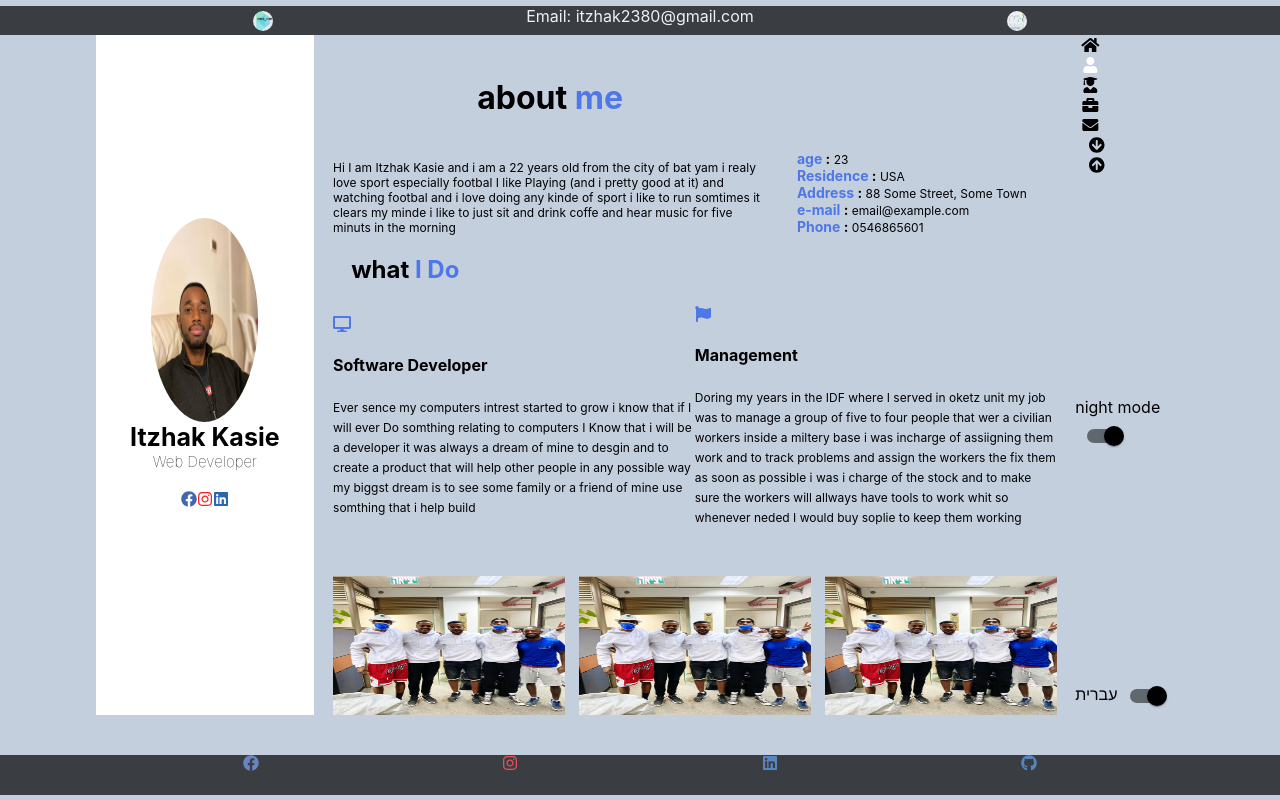
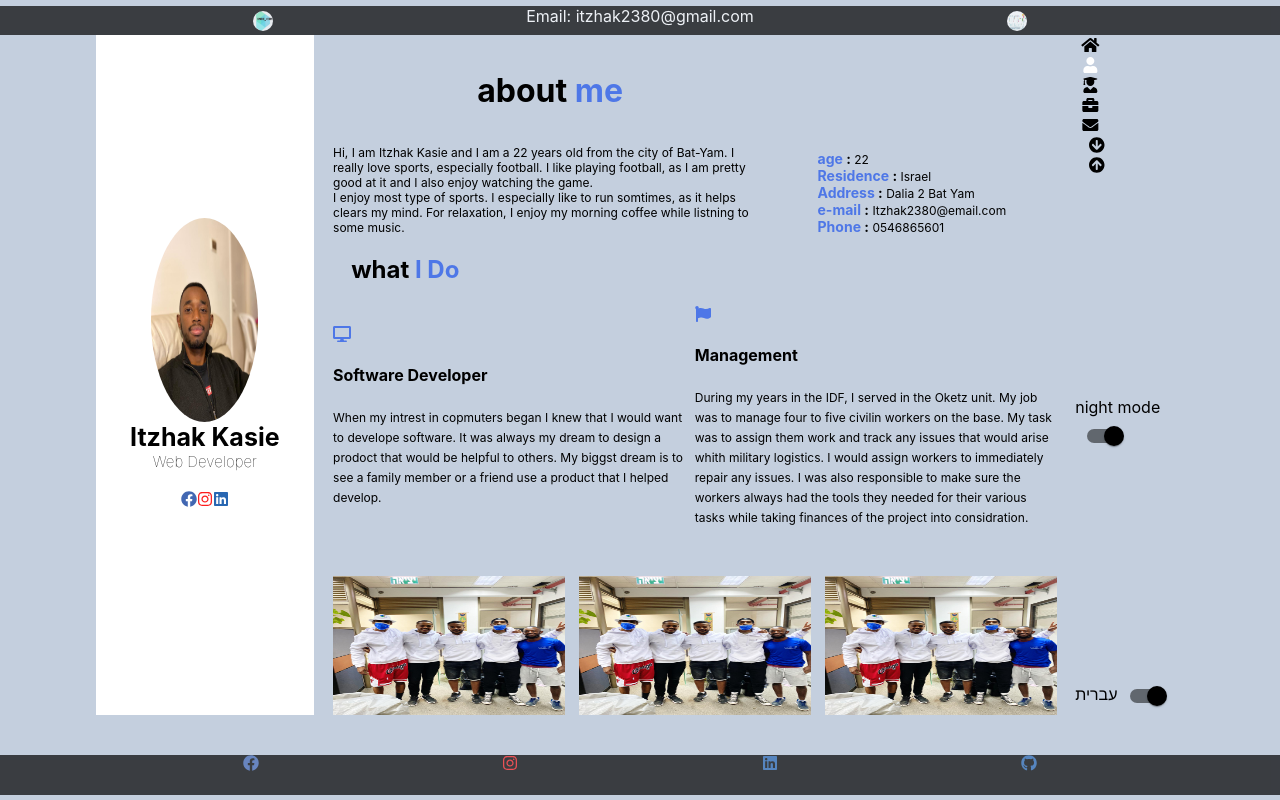
Before and after one commit to itzhak12380/portfolio, a React (Create React App) app: page /AboutMe in a window 1280 px wide. Built offline with nearby package versions, Linux system fonts and the light colour scheme.

Commit message:
text and photos update

```diff
--- a/src/components/LeftSide/LeftSide.jsx
+++ b/src/components/LeftSide/LeftSide.jsx
@@ -26,7 +26,7 @@ const TITLE = styled.span`
 font-size: 15px;
 font-weight: lighter;
 `
-const PicturesArray = ["./Pictures/f5fb162a-cb32-4f52-8714-b30c675f10c0.jpg","./Pictures/טק-קריירה-יוםכיף.jpeg"]
+const PicturesArray = ["/portfolio/Pictures/f5fb162a-cb32-4f52-8714-b30c675f10c0.jpg","/portfolio/Pictures/טק-קריירה-יוםכיף.jpeg"]
 
 function LeftSideHbrow() {
   const [Photo, setPhoto] = useState(0)
--- a/src/components/RightSideContent/PortfolioContent/AboutMe.jsx
+++ b/src/components/RightSideContent/PortfolioContent/AboutMe.jsx
@@ -99,19 +99,20 @@ export function EnglishAboutMe() {
                 <AboutME>
                     <h1 >about <BLUTTEXT style={{ color: TextColor.TextColor }}>me</BLUTTEXT> </h1>
                     <SPANText style={{ display: 'flex', justifyContent: 'flex-start' }}>
-                       Hi I am Itzhak Kasie and i am a 22 years old from the city of bat yam i realy love sport especially footbal I like Playing (and i pretty good at it) and watching footbal and  i love doing any kinde of sport i like to run somtimes it clears my minde i like to just sit and drink coffe and hear music for five minuts in the morning
+                        Hi, I am Itzhak Kasie and I am a 22 years old from the city of Bat-Yam.
+                        I really love sports, especially football. I like playing football, as  I am pretty good at it and I also enjoy  watching the game. {<br />}  I enjoy  most type of sports. I especially like to run somtimes, as it helps clears my mind. For relaxation, I enjoy my morning coffee while listning to some music.
                     </SPANText>
                 </AboutME>
                 <Details>
                     <SPANText>
 
-                        <h3 style={{ display: 'inline' }}> <BLUTTEXT style={{ color: TextColor.TextColor }}>age</BLUTTEXT> :</h3> <SPANText >23</SPANText>
+                        <h3 style={{ display: 'inline' }}> <BLUTTEXT style={{ color: TextColor.TextColor }}>age</BLUTTEXT> :</h3> <SPANText >22</SPANText>
                         <br />
-                        <h3 style={{ display: 'inline' }}> <BLUTTEXT style={{ color: TextColor.TextColor }}>Residence</BLUTTEXT> :</h3> <SPANText >USA</SPANText>
+                        <h3 style={{ display: 'inline' }}> <BLUTTEXT style={{ color: TextColor.TextColor }}>Residence</BLUTTEXT> :</h3> <SPANText >Israel</SPANText>
                         <br />
-                        <h3 style={{ display: 'inline' }}><BLUTTEXT style={{ color: TextColor.TextColor }}>Address</BLUTTEXT>  :</h3> <SPANText >88 Some Street, Some Town</SPANText>
+                        <h3 style={{ display: 'inline' }}><BLUTTEXT style={{ color: TextColor.TextColor }}>Address</BLUTTEXT>  :</h3> <SPANText >Dalia 2 Bat Yam</SPANText>
                         <br />
-                        <h3 style={{ display: 'inline' }}><BLUTTEXT style={{ color: TextColor.TextColor }}>e-mail</BLUTTEXT>  :</h3> <SPANText  >email@example.com</SPANText>
+                        <h3 style={{ display: 'inline' }}><BLUTTEXT style={{ color: TextColor.TextColor }}>e-mail</BLUTTEXT>  :</h3> <SPANText  >Itzhak2380@email.com</SPANText>
                         <br />
                         <h3 style={{ display: 'inline' }}><BLUTTEXT style={{ color: TextColor.TextColor }}>Phone</BLUTTEXT>  :</h3> <SPANText >0546865601</SPANText>
 
@@ -125,20 +126,28 @@ export function EnglishAboutMe() {
                 <Roll><BLUTTEXT style={{ color: TextColor.TextColor }}><FontAwesomeIcon icon={faDesktop}></FontAwesomeIcon></BLUTTEXT>
                     <h4>Software Developer</h4>
                     <SPANText>
-                        Ever sence my computers intrest started to grow i know that if I will ever Do somthing relating to computers I Know that i will be a developer it was always a dream of mine to desgin and to create a product that will help other people in any possible way
-                        my biggst dream is to see some family or a friend of mine use somthing that i help build
+                        When my intrest in copmuters began I knew that I would want to develope software. It was always my dream to design a prodoct that would be helpful to others.
+                        My biggst dream is to see a family member or a friend use
+                        a product that I helped develop.
                     </SPANText>
                 </Roll>
                 <Roll><BLUTTEXT style={{ color: TextColor.TextColor }}><FontAwesomeIcon icon={faFlag}></FontAwesomeIcon></BLUTTEXT>
                     <h4>Management</h4>
-                    <SPANText>Doring my years in the IDF where I served in oketz unit my job was to manage a group of five to four people that wer a civilian workers inside a miltery base i was incharge of assiigning them work and to track problems and assign the workers the fix them as soon as possible i was i charge of the stock and to make sure the workers will allways have tools to work whit so whenever neded I would buy soplie to keep them working </SPANText>
+                    <SPANText>
+                        During my years in the IDF, I served in the Oketz unit.
+                        My job was to manage four to five civilin workers on the base.
+                        My task was to assign them work and track any issues that would arise
+                        whith military logistics.
+                        I would assign workers to immediately repair any issues.
+                        I was also responsible to make sure the workers always had the tools they needed for their various tasks while taking finances of the project into considration.
+                    </SPANText>
                 </Roll>
 
 
                 <PHOTOSCONTAINER>
-                    <PHOTOS src="./Pictures/טק-קריירה-יוםכיף.jpeg" alt="" />
-                    <PHOTOS src="./Pictures/טק-קריירה-יוםכיף.jpeg" alt="" />
-                    <PHOTOS src="./Pictures/טק-קריירה-יוםכיף.jpeg" alt="" />
+                    <PHOTOS src="/portfolio/Pictures/טק-קריירה-יוםכיף.jpeg" alt="" />
+                    <PHOTOS src="/portfolio/Pictures/טק-קריירה-יוםכיף.jpeg" alt="" />
+                    <PHOTOS src="/portfolio/Pictures/טק-קריירה-יוםכיף.jpeg" alt="" />
                 </PHOTOSCONTAINER>
 
             </CONTAINER>
@@ -192,9 +201,9 @@ export function HebrowAboutMe() {
 
 
                 <PHOTOSCONTAINER>
-                    <PHOTOS src="./Pictures/טק-קריירה-יוםכיף.jpeg" alt="" />
-                    <PHOTOS src="./Pictures/טק-קריירה-יוםכיף.jpeg" alt="" />
-                    <PHOTOS src="./Pictures/טק-קריירה-יוםכיף.jpeg" alt="" />
+                    <PHOTOS src="/portfolio/Pictures/טק-קריירה-יוםכיף.jpeg" alt="" />
+                    <PHOTOS src="/portfolio/Pictures/טק-קריירה-יוםכיף.jpeg" alt="" />
+                    <PHOTOS src="/portfolio/Pictures/טק-קריירה-יוםכיף.jpeg" alt="" />
                 </PHOTOSCONTAINER>
 
             </CONTAINER>
--- a/src/components/features/Header/Header.jsx
+++ b/src/components/features/Header/Header.jsx
@@ -16,9 +16,9 @@ margin-top: 5px;
 export default function Header(props){
     return(
         <HeaderDiv style={{ backgroundColor: props.HeaderColor, width: '100%',opacity:'0.7' }}>
-        <a target="blank" href="https://tech-career-jobs.com/"><PROGRAM src="./Pictures/indicom.jpg" alt="" /></a>
+        <a target="blank" href="https://tech-career-jobs.com/"><PROGRAM src="/portfolio/Pictures/indicom.jpg" alt="" /></a>
         <span>Email: itzhak2380@gmail.com</span>
-        <a target="blank" href="https://tech-career-jobs.com/"><PROGRAM src="./Pictures/tech.jpg" alt="" /></a>
+        <a target="blank" href="https://tech-career-jobs.com/"><PROGRAM src="/portfolio/Pictures/tech.jpg" alt="" /></a>
 
       </HeaderDiv>
     )
```
